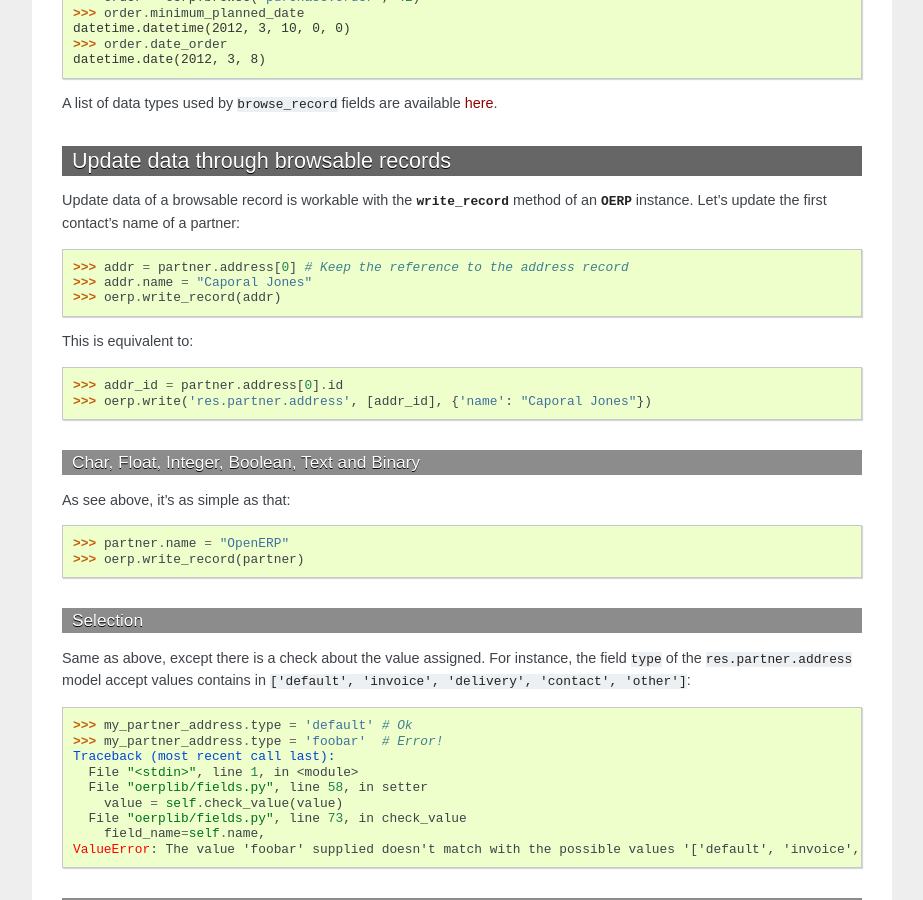
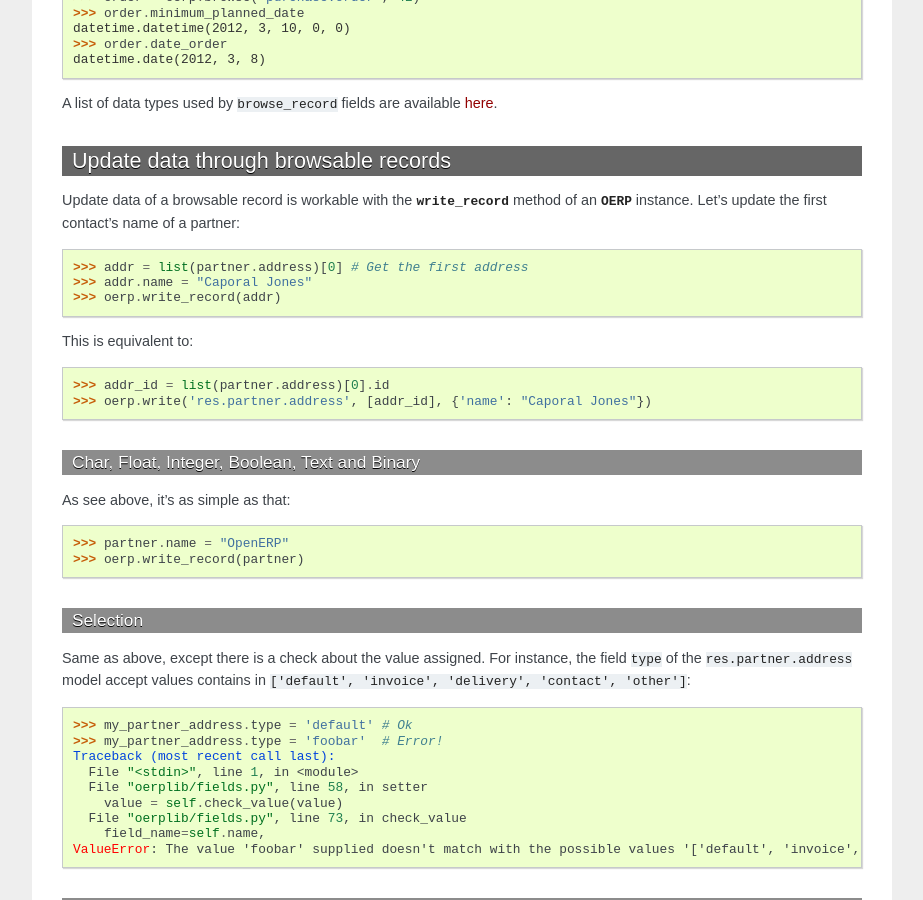
Before and after one commit to osiell/oerplib, a Sphinx documentation site: the page built from doc/source/tutorials.rst, in a window 1280 px wide and 900 px high, scrolled down 2261 px. Shown: the whole window, without its empty margins (198-1121 px from the left). Built offline with Sphinx 7.4.7, drawn with Linux system fonts in a browser that asks for light colours.

Commit message:
Documentation updated.

```diff
--- a/doc/source/tutorials.rst
+++ b/doc/source/tutorials.rst
@@ -150,13 +150,13 @@ Update data of a browsable record is workable with the
 :class:`OERP <oerplib.OERP>` instance. Let's update the first contact's
 name of a partner::
 
-    >>> addr = partner.address[0] # Keep the reference to the address record
+    >>> addr = list(partner.address)[0] # Get the first address
     >>> addr.name = "Caporal Jones"
     >>> oerp.write_record(addr)
 
 This is equivalent to::
 
-    >>> addr_id = partner.address[0].id
+    >>> addr_id = list(partner.address)[0].id
     >>> oerp.write('res.partner.address', [addr_id], {'name': "Caporal Jones"})
 
 Char, Float, Integer, Boolean, Text and Binary
--- a/oerplib/__init__.py
+++ b/oerplib/__init__.py
@@ -1,5 +1,5 @@
 # -*- coding: UTF-8 -*-
-"""The `OERPLib` module defines the :class:`OERP` class.
+"""The `oerplib` module defines the :class:`OERP` class.
 
 The :class:`OERP` class manage the client-side operations which are related to
 an `OpenERP` server. You can use this one to write Python programs that performs
```
